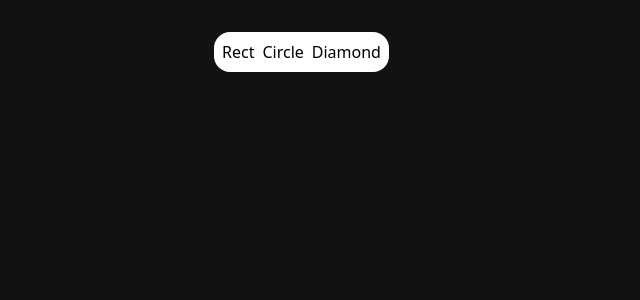
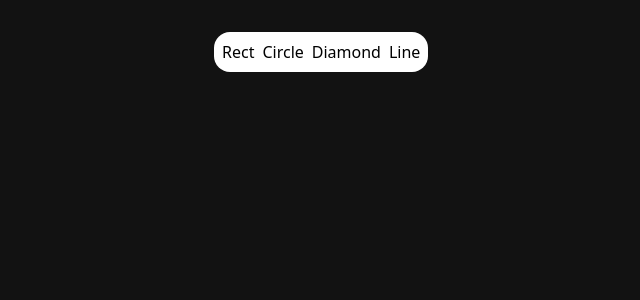
Before and after one commit to Dhruva16630/Excalidraw-Nextjs, a Next.js app: page / in a window 1280 px wide. Shown: the top 300 px of the page, without its empty margins (170-810 px from the left). Built offline with nearby package versions, Linux system fonts and the light colour scheme.

Commit message:
Added_shapes

```diff
--- a/app/components/Canvas/CanvasBoard.tsx
+++ b/app/components/Canvas/CanvasBoard.tsx
@@ -45,6 +45,9 @@ export default function CanvasBoard() {
         <button onClick={() => engine?.drawDiamond(700, 300, 300, 300)}>
           Diamond
         </button>
+        <button onClick={() => engine?.drawLine(200, 200, 600, 600)}>
+          Line
+        </button>
       </div>
     </div>
   );
--- a/app/components/Canvas/CanvasLogic.ts
+++ b/app/components/Canvas/CanvasLogic.ts
@@ -31,6 +31,12 @@ class CanvasLogic {
         this.ctx.clearRect(0, 0, this.canvas.width, this.canvas.height);
         this.roughCanvas.draw(diamond);
     }
+
+    drawLine(x1:number, y1:number, x2:number, y2:number) {
+        const arrow = this.roughCanvas.line(x1, y1, x2, y2, {stroke: "white", strokeWidth: 1,roughness: 1.3});
+        this.ctx.clearRect(0, 0, this.canvas.width, this.canvas.height);
+        this.roughCanvas.draw(arrow);
+    }
 }
 
 export {CanvasLogic};
```
